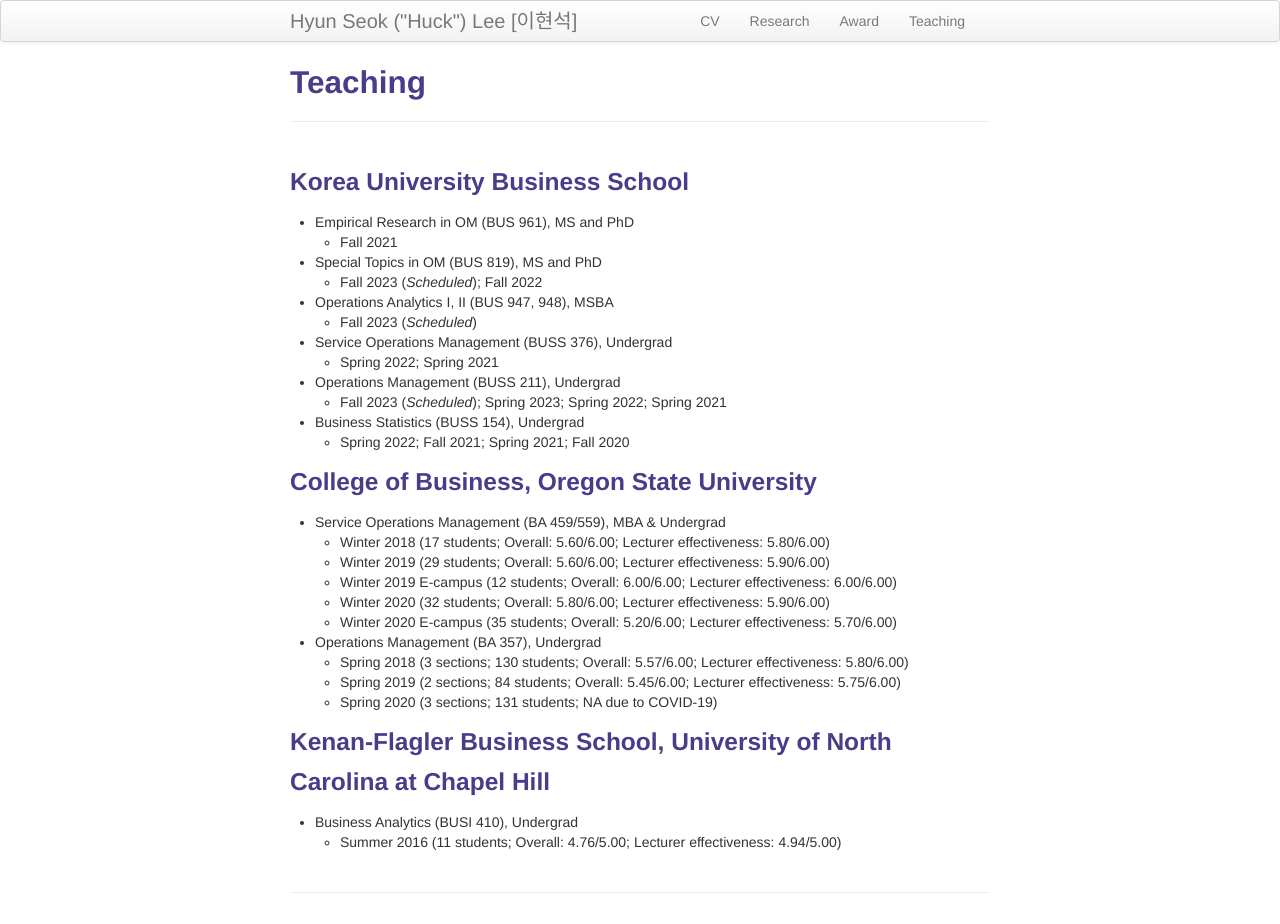
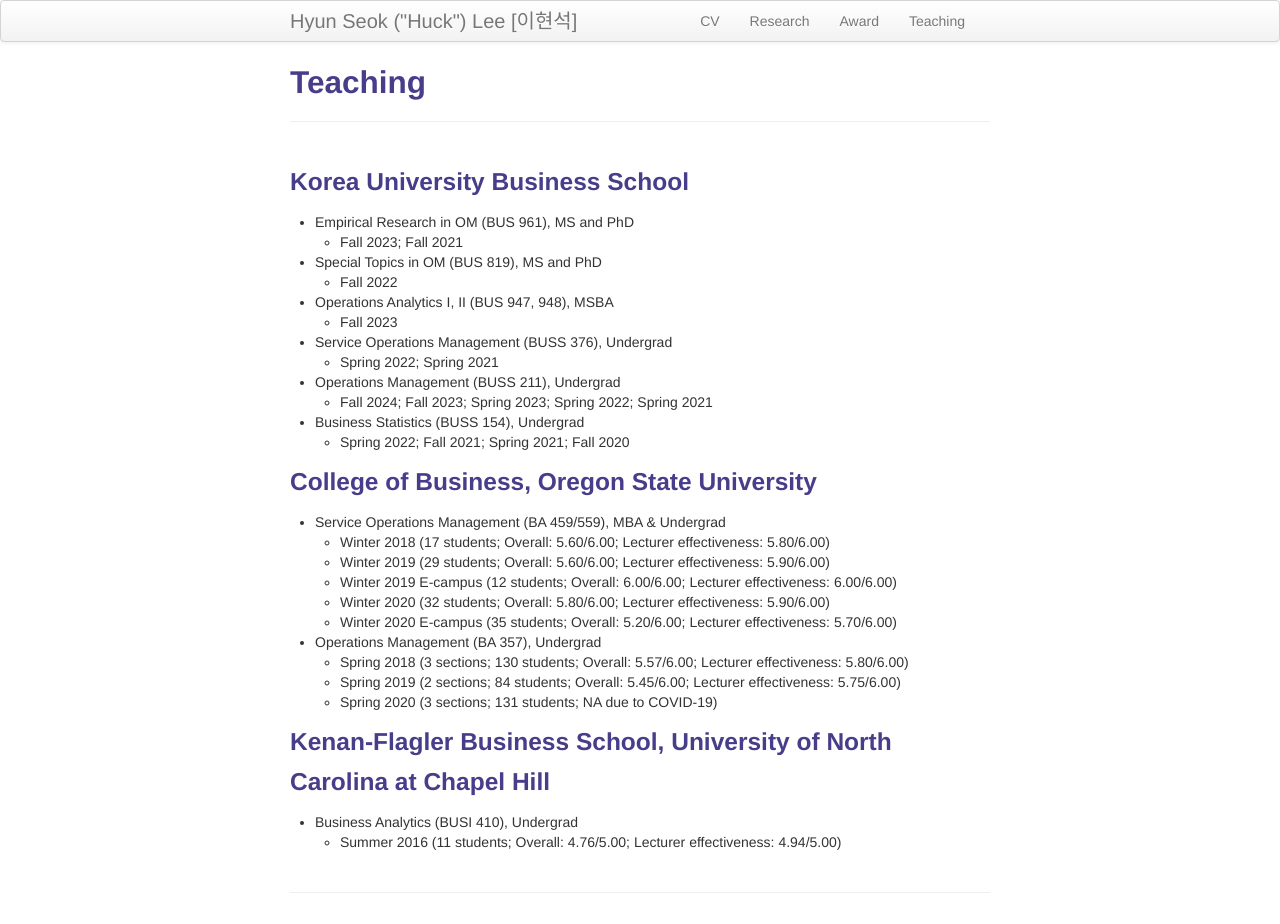
Before and after one commit to lordya2/lordya2.github.io, a Jekyll site: the page built from pages/teaching.md, in a window 1280 px wide. Built offline with Jekyll 4.4.1, drawn with Linux system fonts in a browser that asks for light colours.

Commit message:
Update teaching.md

```diff
--- a/pages/teaching.md
+++ b/pages/teaching.md
@@ -7,15 +7,15 @@ description: Hyun Seok ("Huck") Lee's Teaching
 
 ### Korea University Business School
 * Empirical Research in OM (BUS 961), MS and PhD
-  * Fall 2021
+  * Fall 2023; Fall 2021
 * Special Topics in OM (BUS 819), MS and PhD
-  * Fall 2023 (*Scheduled*); Fall 2022
+  * Fall 2022
 * Operations Analytics I, II (BUS 947, 948), MSBA
-  * Fall 2023 (*Scheduled*)
+  * Fall 2023
 * Service Operations Management (BUSS 376), Undergrad
   * Spring 2022; Spring 2021
 * Operations Management (BUSS 211), Undergrad
-  * Fall 2023 (*Scheduled*); Spring 2023; Spring 2022; Spring 2021
+  * Fall 2024; Fall 2023; Spring 2023; Spring 2022; Spring 2021
 * Business Statistics (BUSS 154), Undergrad
   * Spring 2022; Fall 2021; Spring 2021; Fall 2020
 
```
